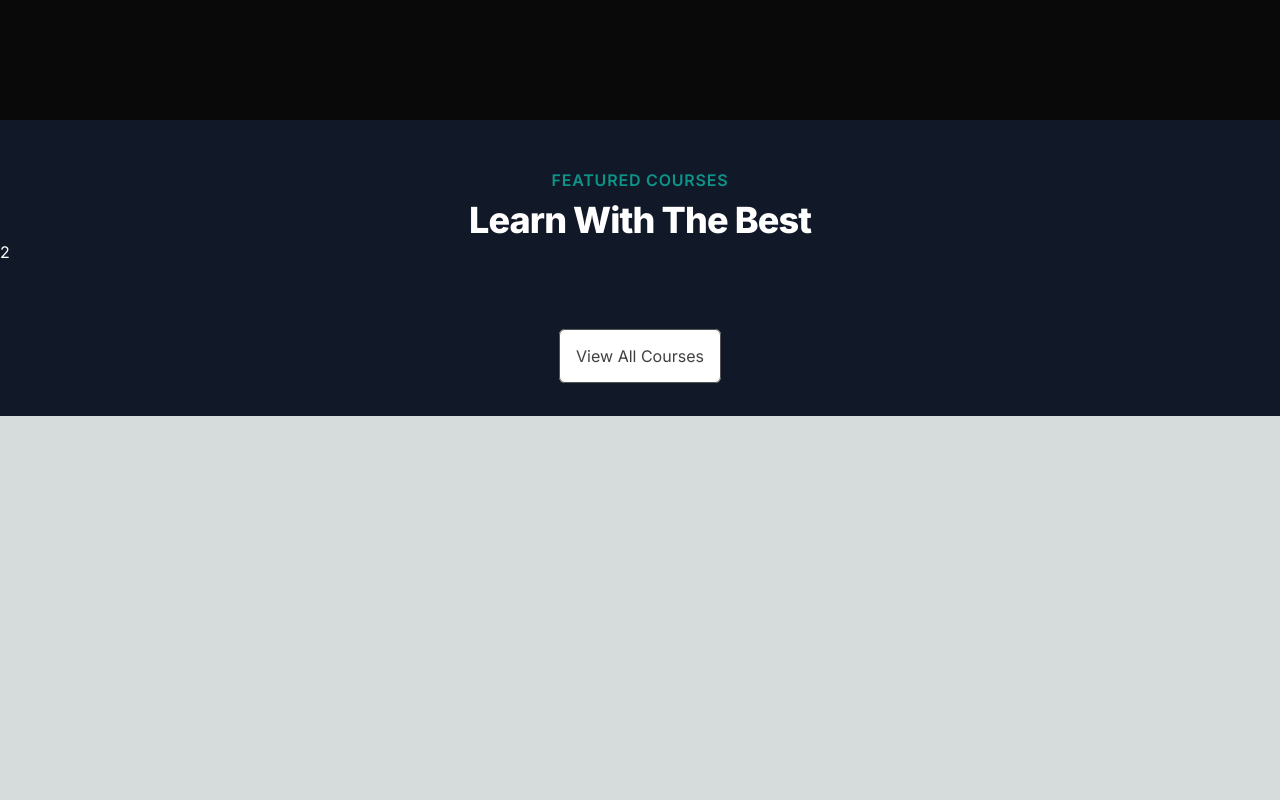
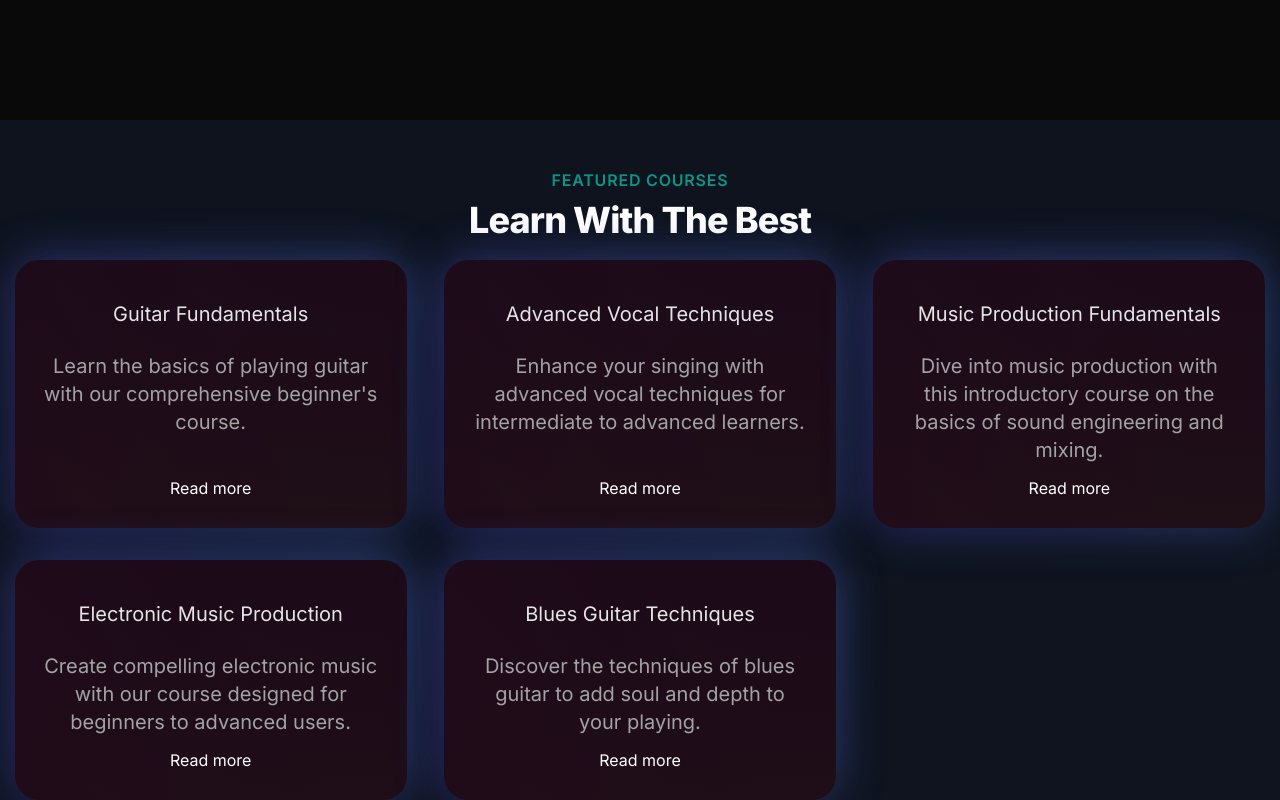
Before and after one commit to ichiragkumar/MusicLibraryApp, a Next.js app: page / in a window 1280 px wide. Shown: the part 520-1320 px from the top of the page. Before the commit the page ends 936 px from the top, so only its background shows below. Built offline with nearby package versions, Linux system fonts and the light colour scheme.

Commit message:
added gradient grid featured courses

```diff
--- a/src/components/FeaturedSection.tsx
+++ b/src/components/FeaturedSection.tsx
@@ -1,12 +1,26 @@
+"use client"
 import React from 'react'
-import courseDat from "@/data/musc_courses.json"
+import courseData from "@/data/musc_courses.json"
 import Link from 'next/link'
+import { BackgroundGradient } from './ui/background-gradient'
 
 
+interface Course{
+    id: Number,
+    title: String,
+    slug:String,
+    description: String,
+    price: Number,
+    instructor: String,
+    isFeatured: Boolean,
+    image: String
+}
 
 const FeaturedSection = () => {
+  const featureCourses = courseData.courses.filter(((eachCourse:Course) => eachCourse.isFeatured))
+
   return (
-    <div className='py-12 bg-gray-900'>
+    <div className='py-12 bg-gray-900/[0.72]'>
         <div>
             <div className='text-center'>
                 <h2 className='text-base text-teal-600 font-semibold tracking-wider uppercase'>FEATURED COURSES</h2>
@@ -15,7 +29,20 @@ const FeaturedSection = () => {
         </div>
 
 
-        <div>2</div>
+        <div className='grid grid-cols-1 sm:grid-cols-2 lg:grid-cols-3 mt-5 mx-3 gap-8 justify-center'>
+            {featureCourses.map((eachFeatureCourse:Course) =>(
+              <div key={(eachFeatureCourse.id).toString()} className='flex justify-center'>
+                        <BackgroundGradient className='flex flex-col rounded-[22px] dark:bg-zinx-900 overflow-hidden h-full max-w-sm '>
+                            <div className='p-4 sm:p-6 flex flex-col items-center text-center flex-grow  '>
+
+                                <p className='text-lg sm:text-xl text-black my-3 dark:text-neutral-200'>{eachFeatureCourse.title}</p>
+                                <p className='text-lg sm:text-xl text-neutral-600 my-3 dark:text-neutral-400 flex-grow'>{eachFeatureCourse.description}</p>
+                                <Link href={`/courses/${eachFeatureCourse.slug}`}>Read more</Link>
+                            </div>
+                        </BackgroundGradient>
+              </div>
+            ))}
+        </div>
         <div className='mt-20 text-center'>
             <Link href={"/courses"} className="px-4 py-4 rounded-md border border-neutral-600 text-neutral-700 bg-white hover:bg-gray-100 transition duration-200"
             > View All Courses </Link>
--- a/src/components/ui/background-gradient.tsx
+++ b/src/components/ui/background-gradient.tsx
@@ -41,7 +41,7 @@ export const BackgroundGradient = ({
         }}
         className={cn(
           "absolute inset-0 rounded-3xl z-[1] opacity-60 group-hover:opacity-100 blur-xl  transition duration-500 will-change-transform",
-          " bg-[radial-gradient(circle_farthest-side_at_0_100%,#FBFBFB,transparent),radial-gradient(circle_farthest-side_at_100%_0,#005800,transparent),radial-gradient(circle_farthest-side_at_100%_100%,#BD0353,transparent),radial-gradient(circle_farthest-side_at_0_0,#CDF909,#141316)]"
+          " bg-[radial-gradient(circle_farthest-side_at_0_100%,#5A05F8,transparent),radial-gradient(circle_farthest-side_at_100%_0,#527BF7,transparent),radial-gradient(circle_farthest-side_at_100%_100%,#120008,transparent),radial-gradient(circle_farthest-side_at_0_0,#161A02,#141316)]"
         )}
       />
       <motion.div
@@ -62,7 +62,7 @@ export const BackgroundGradient = ({
         }}
         className={cn(
           "absolute inset-0 rounded-3xl z-[1] will-change-transform",
-          "bg-[radial-gradient(circle_farthest-side_at_0_100%,#00ccb1,transparent),radial-gradient(circle_farthest-side_at_100%_0,#7b61ff,transparent),radial-gradient(circle_farthest-side_at_100%_100%,#ffc414,transparent),radial-gradient(circle_farthest-side_at_0_0,#1ca0fb,#141316)]"
+          "bg-[radial-gradient(circle_farthest-side_at_0_100%,#290020,transparent),radial-gradient(circle_farthest-side_at_100%_0,#1B041C,transparent),radial-gradient(circle_farthest-side_at_100%_100%,#28210C,transparent),radial-gradient(circle_farthest-side_at_0_0,#0D1B25,#141316)]"
         )}
       />
 
```
